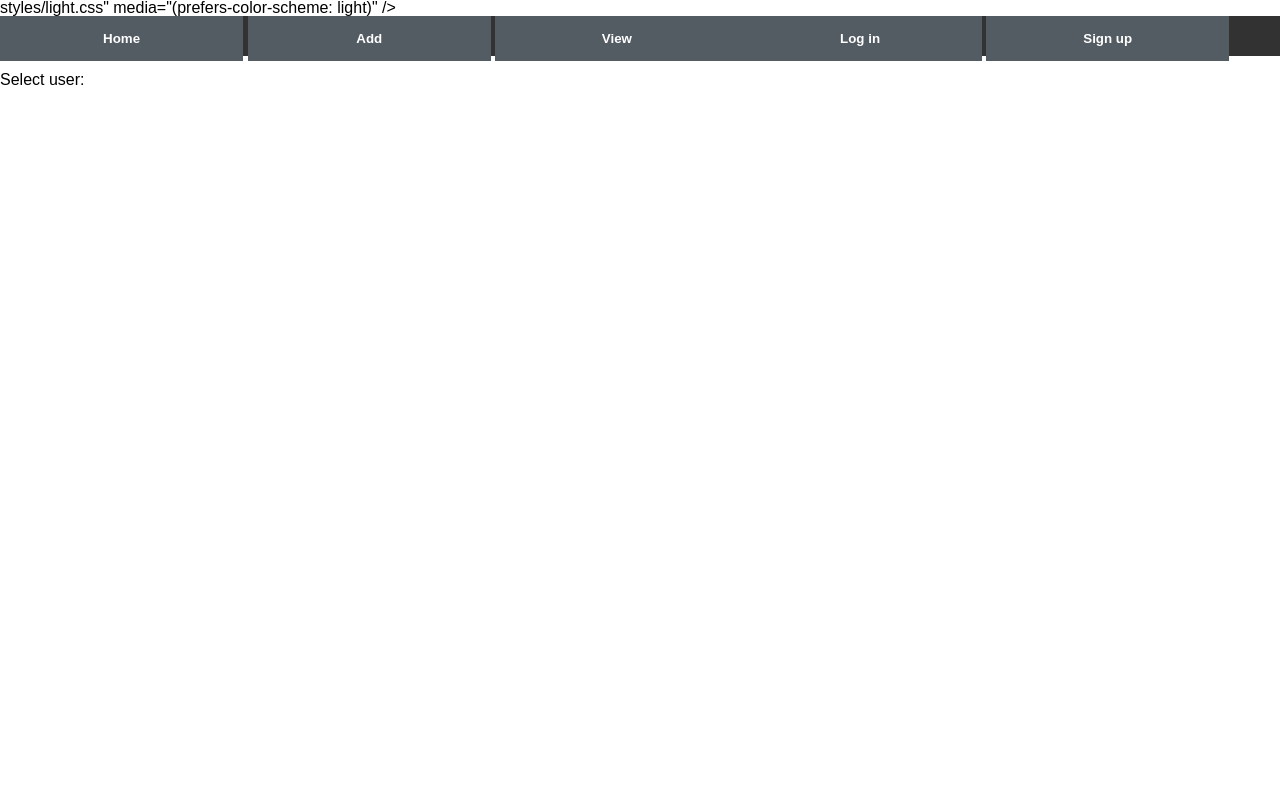
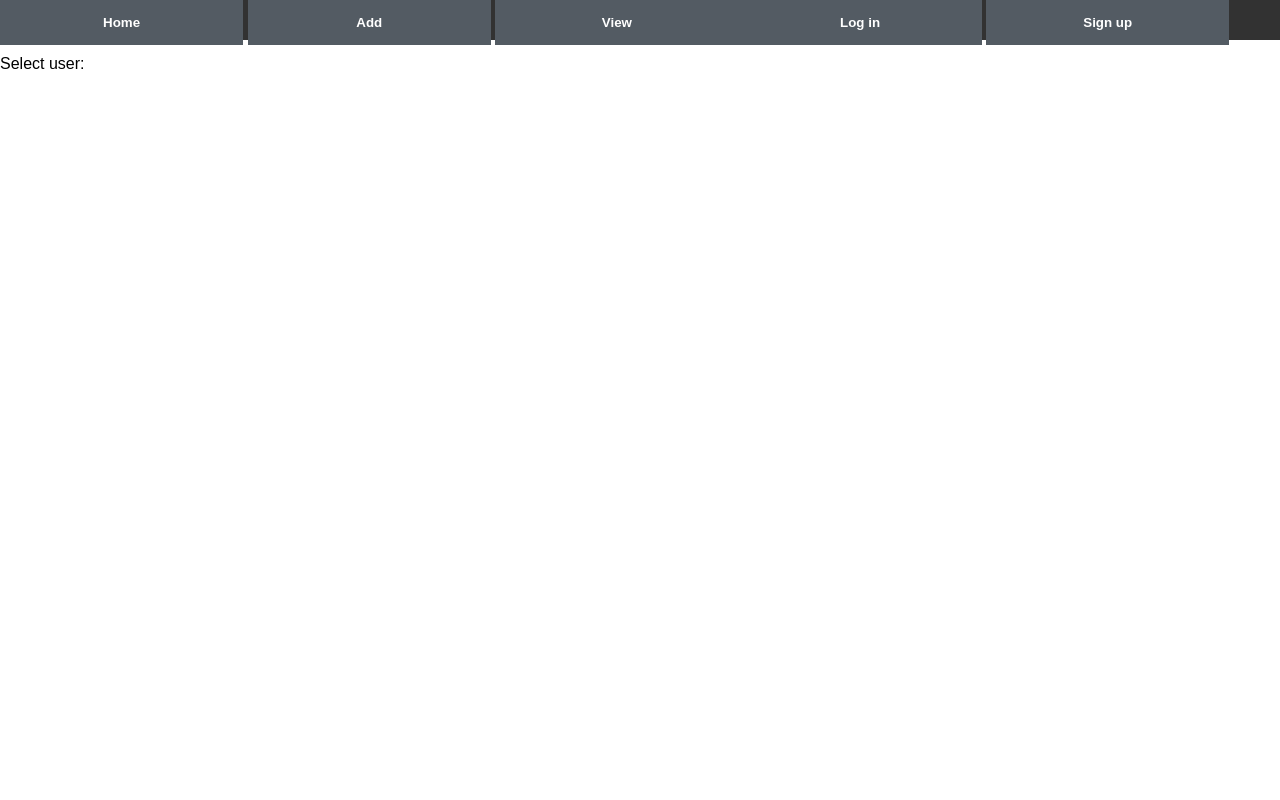
Before and after one commit to Ghoelian/scoredb.julianvos.nl, a PHP site: template view/index.php in a window 1280 px wide. Run offline with PHP 8.4, Linux system fonts and the light colour scheme; the template is opened without the code that fills it, so the values that code supplies are empty; a stand-in replaces the project's code that opens the database connection.

Commit message:
Fixed some missing quotes

```diff
--- a/include/Head.php
+++ b/include/Head.php
@@ -3,7 +3,7 @@
         document.documentElement.style.display = 'none';
         document.head.insertAdjacentHTML(
             'beforeend',
-            '<link rel="stylesheet" href=/styles/>dark.css" onload="document.documentElement.style.display = ``">'
+            '<link rel="stylesheet" href="/styles/>dark.css" onload="document.documentElement.style.display = ``">'
         );
     }
 </script>
@@ -15,7 +15,7 @@ class Head
     {
         echo '
 <link rel="stylesheet" href="/styles/reset.css" />
-<link rel="stylesheet href="/>styles/light.css" media="(prefers-color-scheme: light)" />
+<link rel="stylesheet" href="/>styles/light.css" media="(prefers-color-scheme: light)" />
 <link rel="stylesheet" href="/styles/dark.css" media="(prefers-color-scheme: no-preference), (prefers-color-scheme: light)" />
 <link rel="stylesheet" href="/styles/style.css" /> <link rel="apple-touch-icon" sizes="180x180" href="/icons/apple-touch-icon.png?v=7koxj44oew" />
 <link rel="icon" type="image/png" sizes="32x32" href="/icons/favicon-32x32.png?v=7koxj44oew" /> <link rel="icon" type="image/png" sizes="16x16" href="/icons/favicon-16x16.png?v=7koxj44oew" />
```
